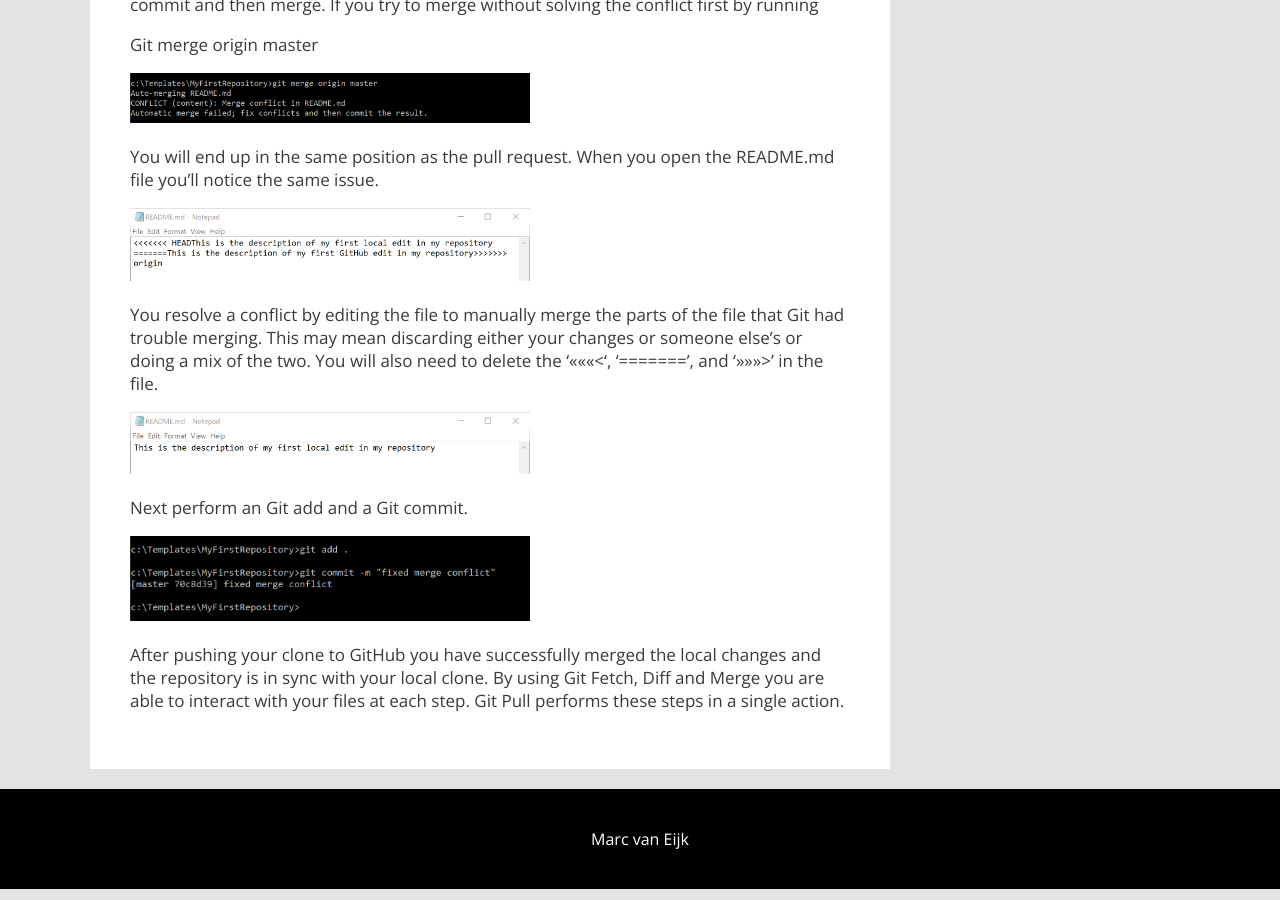
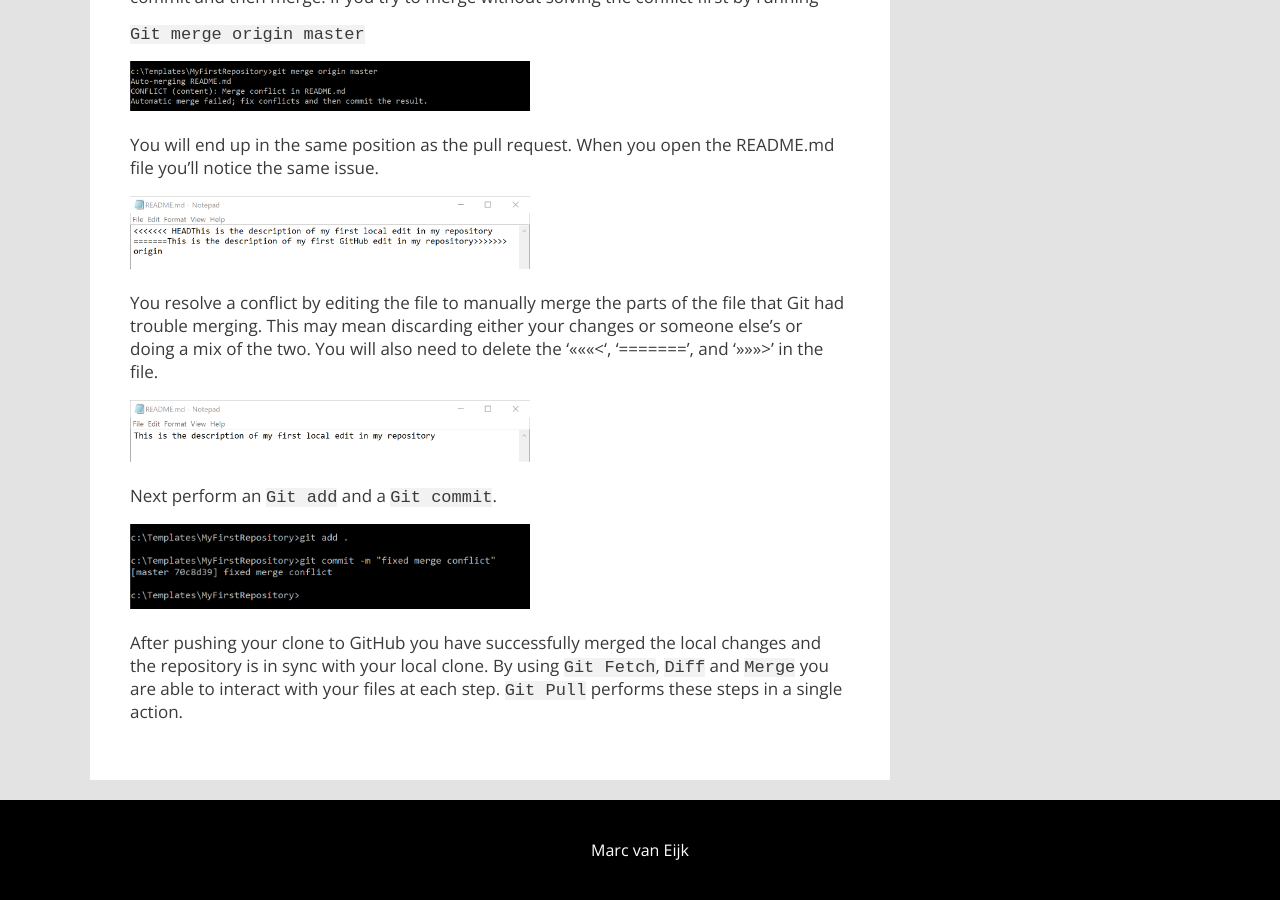
Before and after one commit to marcvaneijk/marcvaneijk.old, a Jekyll site: the page built from _posts/2016-02-17-gitfetchdiffmerge.md, in a window 1280 px wide and 900 px high, scrolled down 1401 px. Built offline with Jekyll 4.4.1, drawn with Linux system fonts in a browser that asks for light colours; nearby versions of some CDN libraries.

````diff
--- a/_posts/2016-02-17-gitfetchdiffmerge.md
+++ b/_posts/2016-02-17-gitfetchdiffmerge.md
@@ -13,19 +13,25 @@ As an alternative to Git pull you can also perform the individual commands (fetc
 
 Instead of pull (which does the fetch and merge), we can just fetch the changes from the origin.
 
+```
 Git fetch origin master
+```
 
 <img src="/images/2016-02-17/02-Fetch.png" width="400">
 
 The fetch command does not make any changes to your local clone yet. You can first evaluate the changes by running
 
+```
 Git diff master origin
+```
 
 <img src="/images/2016-02-17/03-Diff.png" width="400">
 
 This will compare your master branch to the origin (your repository in GitHub). As you can see from the output we can now first solve the conflict manually, do a Git add and a commit and then merge. If you try to merge without solving the conflict first by running
 
+```
 Git merge origin master
+```
 
 <img src="/images/2016-02-17/04-MergeFailed.png" width="400">
 
@@ -37,8 +43,8 @@ You resolve a conflict by editing the file to manually merge the parts of the fi
 
 <img src="/images/2016-02-17/06-Merge2.png" width="400">
 
-Next perform an Git add and a Git commit.
+Next perform an `Git add` and a `Git commit`.
 
 <img src="/images/2016-02-17/07-Commit.png" width="400">
 
-After pushing your clone to GitHub you have successfully merged the local changes and the repository is in sync with your local clone. By using Git Fetch, Diff and Merge you are able to interact with your files at each step. Git Pull performs these steps in a single action.
+After pushing your clone to GitHub you have successfully merged the local changes and the repository is in sync with your local clone. By using `Git Fetch`, `Diff` and `Merge` you are able to interact with your files at each step. `Git Pull` performs these steps in a single action.
````
